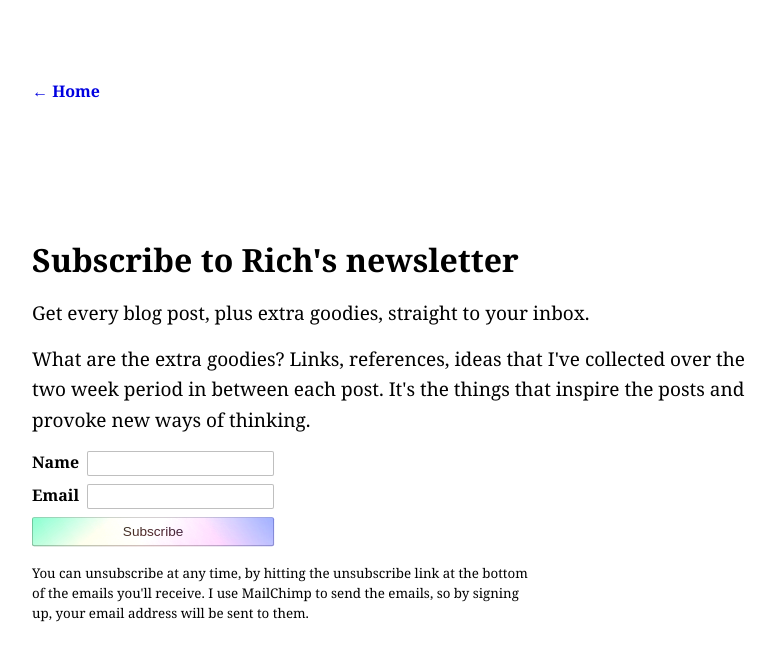
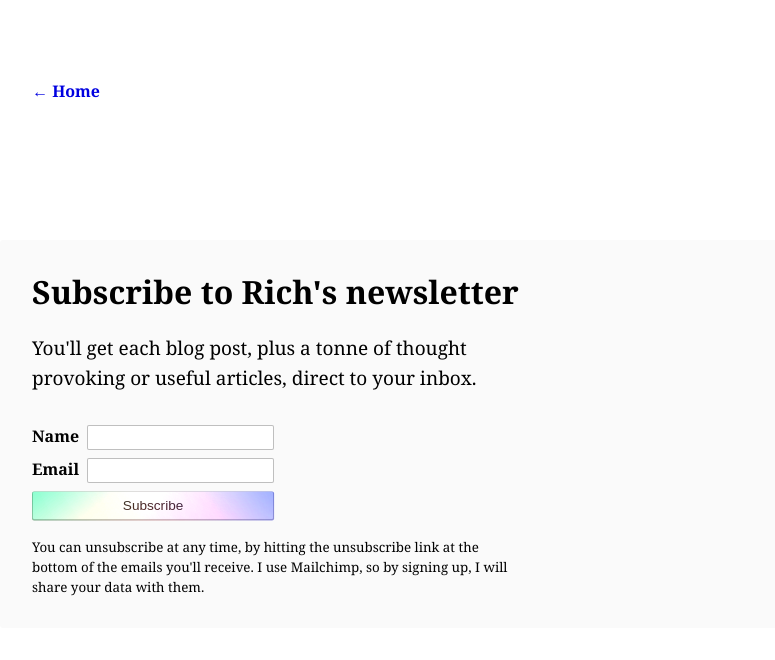
Before and after one commit to rdjpalmer/portfolio, a Next.js app: page /subscribe in a window 1280 px wide. Shown: the top 660 px of the page, without its empty margins (124-899 px from the left). Built offline with nearby package versions, Linux system fonts and the light colour scheme; a web font is replaced by a local one.

Commit message:
Finish finsih v2

```diff
--- a/pages/subscribe.tsx
+++ b/pages/subscribe.tsx
@@ -20,13 +20,12 @@ export default function SubscribePage() {
         </a>
       </Link>
 
+      <div className="newsletter-footer">
         <h1>Subscribe to Rich's newsletter</h1>
 
-      <p>Get every blog post, plus extra goodies, straight to your inbox.</p>
         <p>
-        What are the extra goodies? Links, references, ideas that I've collected
-        over the two week period in between each post. It's the things that
-        inspire the posts and provoke new ways of thinking.
+          You'll get each blog post, plus a tonne of thought provoking or useful
+          articles, direct to your inbox.
         </p>
 
         <form
@@ -64,12 +63,13 @@ export default function SubscribePage() {
           </div>
           <p className="small">
             <small>
-            You can unsubscribe at any time, by hitting the unsubscribe link at
-            the bottom of the emails you'll receive. I use MailChimp to send the
-            emails, so by signing up, your email address will be sent to them.
+              You can unsubscribe at any time, by hitting the unsubscribe link
+              at the bottom of the emails you'll receive. I use Mailchimp, so by
+              signing up, I will share your data with them.
             </small>
           </p>
         </form>
+      </div>
     </>
   );
 }
--- a/styles/_app.css
+++ b/styles/_app.css
@@ -515,6 +515,10 @@ label {
     padding-left: 2rem;
     padding-right: 2rem;
   }
+
+  .newsletter-footer p {
+    max-width: 30rem;
+  }
 }
 
 @media (min-width: 48rem) {
```
Also changed, not shown: pages/[slug].tsx (+4 -10 lines). Lines whose indentation alone changed are shown as unchanged.
